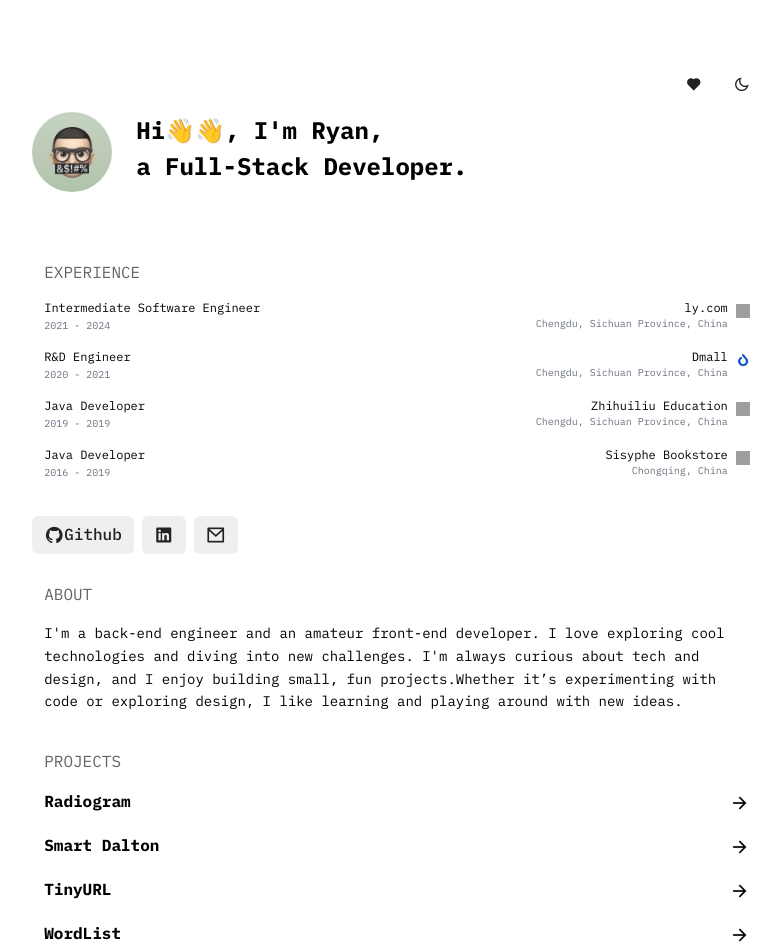
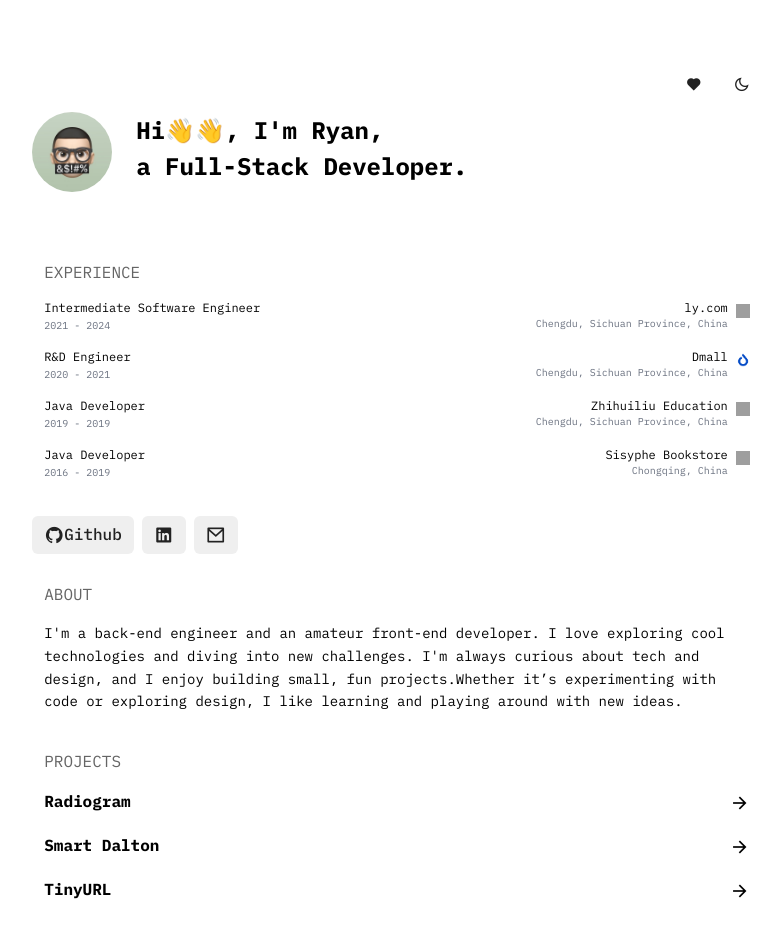
Before and after one commit to rryanchiu/ryann.me, a React (Vite) app: page / in a window 1280 px wide. Shown: the top 952 px of the page, without its empty margins (243-1024 px from the left). Built offline with nearby package versions, Linux system fonts and the light colour scheme; no server answers; grey boxes are pictures that could not be loaded.

Commit message:
update: remove wordlist

```diff
--- a/src/components/projects.tsx
+++ b/src/components/projects.tsx
@@ -9,9 +9,6 @@ const Projects = () => {
     }, {
         name: 'TinyURL',
         url: 'https://tinyurl.ryann.me/',
-    }, {
-        name: 'WordList',
-        url: 'https://wordlist.ryann.me/',
     }]
 
     return (
```
